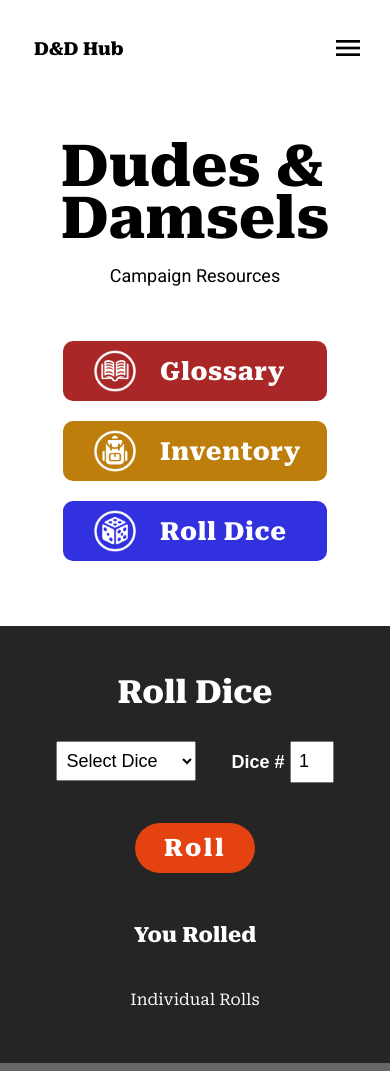
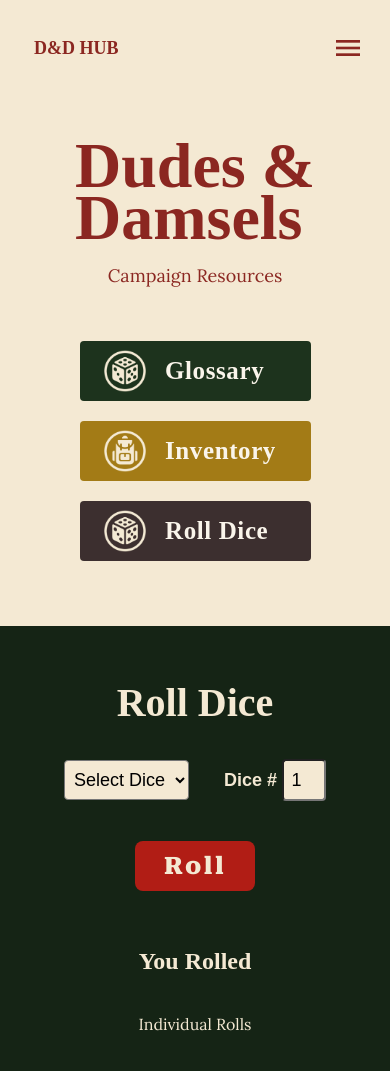
Before and after one commit to wardgd3/D-D-Hub, a plain HTML site: page index.html in a window 390 px wide. Shown: the top 1071 px of the page. Drawn offline with nearby package versions, Linux system fonts and the light colour scheme; a web font is replaced by a local one.

Commit message:
updated color palette to fit DnD theme, changed typeface to 'IM Fell English SC'and 'Lora' serifs

```diff
--- a/index.html
+++ b/index.html
@@ -7,7 +7,7 @@
     <link rel="stylesheet" href="https://fonts.googleapis.com/icon?family=Material+Icons"/>
     <link rel="preconnect" href="https://fonts.googleapis.com">
     <link rel="preconnect" href="https://fonts.gstatic.com" crossorigin>
-    <link href="https://fonts.googleapis.com/css2?family=Roboto+Serif:opsz,wght@8..144,400;8..144,500;8..144,600;8..144,800&family=Roboto:wght@300;400&display=swap" rel="stylesheet">
+    <link href="https://fonts.googleapis.com/css2?family=IM+Fell+English+SC&family=Lora&family=Roboto+Serif:opsz,wght@8..144,400;8..144,500;8..144,600;8..144,800&family=Roboto:wght@300;400&display=swap" rel="stylesheet">
     <title>D&D Hub</title>
 </head>
 <body>
@@ -38,7 +38,7 @@
         </nav>
         <nav class="nav-mobile">
             <!--<a href="#"><img src="images\mountain logo-02.png" alt="Logo"></a> -->
-            <h1>D&D Hub</h1>
+            <h1>D&D HUB</h1>
             <div id="icon-container">
             <i class="material-icons" id="menuIcon">menu</i>
             </div>
@@ -91,15 +91,15 @@
             <!--<h3 id="h3-resources">Player Resources</h3>-->
             <div class="resources-box-container" id="player-resources-container">
                 <div class="box-resources">
-                    <img id="glossary-icons" src="images\web icon white-new-04.png">
+                    <img id="glossary-icons" src="images\paper color icon-07.png">
                     <h3 id="resources-text-h3">Glossary</h3>
                 </div> <!--Notes, NPC, Cities, Player Info-->
                 <div class="box-resources" id="box-player-info">
-                    <img id="glossary-icons" src="images\web icon white-new-05.png">
+                    <img id="glossary-icons" src="images\paper color icon-08.png">
                     <h3 id="resources-text-h3">Inventory</h3>
                 </div>
                 <div class="box-resources" id="dice">
-                    <img id="glossary-icons" src="images\web icon white-new-06.png">
+                    <img id="glossary-icons" src="images\paper color icon-07.png">
                     <h3 id="resources-text-h3">Roll Dice</h3>
                 </div>
             </div>
--- a/script.js
+++ b/script.js
@@ -2,7 +2,7 @@
     // Function to update the color and position based on scroll position
     function updateIconAppearanceBasedOnScroll() {
         var offset = $(window).scrollTop();
-        var colorBasedOnScroll = offset < 100 ? 'black' : 'white'; // Black when at the top
+        var colorBasedOnScroll = offset < 100 ? '#8B2721' : '#F4E9D3'; // Black when at the top
 
         // Calculate top position based on scroll offset continuously
         var topPosition = Math.max(20 - offset, 0) + 'px';
@@ -45,7 +45,7 @@
         var fadeUntil = 100;
         var opacity = offset <= fadeUntil ? 0 + offset / fadeUntil : 1;
 
-        $('.nav-mobile').css('background-color', 'rgba(37, 37, 37, ' + opacity + ')');
+        $('.nav-mobile').css('background-color', 'rgba(29, 51, 29, ' + opacity + ')');
         updateIconAppearanceBasedOnScroll();
         //$('.nav-mobile h1, .nav-mobile img').css('opacity', opacity);
     });
--- a/style.css
+++ b/style.css
@@ -8,6 +8,7 @@
     width: 60%;
     padding: 0;
     margin: 0 auto;
+    background-color: #F4E9D3;
 }
 a {
     text-decoration: none;
@@ -16,13 +17,14 @@
 }
 
 h1, h2, h3{
-    font-family: 'Roboto Serif', serif;
+    font-family: 'IM Fell English SC', serif;
 }
 
 p{
-    font-family: 'Roboto', sans-serif;
+    font-family: 'Lora', serif;
     font-weight: 400;
     line-height: 27px;
+    color: #8B2721;
 }
 
 @media (max-width: 550px) {
@@ -138,7 +140,7 @@
             align-items: center;
             position: fixed;
             z-index: 2000;
-            background-color: rgba(26, 26, 26, 0);
+            background-color: rgba(60, 47, 47, 0);
             transition: background-color 0.3s ease;
             width: 100%;
             margin: 0;
@@ -216,14 +218,14 @@
             z-index: 1000;
             transition: right 0.5s ease;
             cursor: pointer;
-            background-color: rgb(95, 90, 89);
+            background-color: #3C2F2F;
             text-align: center;
             /* Initialize with hidden state */
         }
         #menuContent h4{
             margin-top: 120px;
             font-size: 22px;
-            color: white;
+            color: #F4E9D3;
             font-family: 'Roboto Serif', serif;
             margin-bottom: 5;
         }
@@ -237,6 +239,7 @@
             z-index: 1000;
         }
         #menu-list-mobile {
+            color: #F4E9D3;
             text-decoration: none;
             list-style: none;
             z-index: 1000;
@@ -248,7 +251,7 @@
             height: auto;
         }
         #menu-list-mobile a{
-            color: white;
+            color: #F4E9D3;
         }
         #menu-list-mobile-account-options{
             text-decoration: none;
@@ -264,7 +267,7 @@
             color: black;
         }
         #menu-list-mobile-account-options a{
-            color: white;
+            color: #F4E9D3;
         }
         #menu-list-mobile a.active {
             color: orange;
@@ -363,11 +366,12 @@
 .group-info h1{
     margin: 0 auto;
     padding: 0;
-    font-size: 58px;
+    font-size: 64px;
     line-height: 52px;
-    font-family: 'Roboto Serif', serif;
+    font-family: 'IM Fell English SC', serif;
     font-weight: 800;
     width: auto;
+    color: #8B2721;
 }
 /* main onjectives ---------------------------------------------------------------------------------------------------------------------*/
 .main-objectives{
@@ -414,15 +418,10 @@
     font-weight: 600;
 }
 
-#h3-resources{
-    text-align: left;
-    color: white;
-    position: relative;
-}
 
 #resources-text-h3{
     position: relative;
-    left: 55px;
+    left: 60px;
     text-align: left;
     width: 180px;
     letter-spacing: 0.6px;
@@ -432,7 +431,7 @@
 #glossary-icons{
     width: 42.5px;
     height: auto;
-    margin-left: -160px;
+    margin-left: -140px;
     position: absolute;
 
 }
@@ -449,22 +448,22 @@
 }
 .box-resources {
     height: 60px;
-    width: 80%;
-    background-color: rgb(170, 39, 39);
+    width: 70%;
+    background-color: rgb(29, 51, 29);
     display: flex;
     align-items: center;
     justify-content: center;
-    color: white;
+    color: #faf5eb;
     margin-bottom: 20px;
     font-size: 24px;
-    border-radius: 10px;
+    border-radius: 4px;
     text-align: left;
 }
 #box-player-info {
-    background-color: rgb(189, 126, 11);
+    background-color: #a37b16;
 }
 #dice{
-    background-color: rgb(49, 49, 224);
+    background-color: #3C2F2F;
 }
 }
 
@@ -485,9 +484,10 @@
 .dice-app {
     margin: 30px 0px 0px;
     padding: 0;
-    background-color: rgb(37, 37, 37);
+    background-color: rgb(21, 36, 21);
     text-align: center;
     width: 100%;
+    color: #F4E9D3;
 }
 .dice-container{
     display: flex;
@@ -504,19 +504,21 @@
     padding: 5px;
     margin-right: 30px;
     width: 120px;
+    border-radius: 4px;
 }
 #form-dice input{
     font-size: 18px;
     height: 28px;
     padding: 5px;
     width: 60px;
+    border-radius: 4px;
 }
 .dice-result-button {
-    border-radius: 30px;
+    border-radius: 8px;
     border: none;
     width: 120px;
-    background-color: rgb(228, 66, 16);
-    color: white;
+    background-color: #b11d15;
+    color: #F4E9D3;
     font-size: 24px;
     height: 50px;
     margin-bottom: 10px;
@@ -537,12 +539,12 @@
     }
 
     .dice-app {
-        color: white;
+        color: #F4E9D3;
         padding-bottom: 20px;
         padding-top: 20px;
     }
     .dice-app h1{
-        font-size: 32px;
+        font-size: 40px;
     }
     .dice-container{
         display: flex;
@@ -561,7 +563,8 @@
         height: 40px;
         padding: 5px;
         margin-right: 30px;
-        width: 140px;
+        width: 125px;
+        background-color: #F4E9D3;
     }
     #form-dice input{
         font-size: 18px;
@@ -569,6 +572,7 @@
         padding: 5px;
         width: 30px;
         text-align: center;
+        background-color: #F4E9D3;
     }
     .dice-print-result {
         display: flex;
@@ -579,18 +583,23 @@
         margin-top: 10px;
         padding-bottom: 10px;
     }
-    .dice-print-result h4 {
-        margin: 15px 0; /* Provides consistent spacing */
-        font-size: 16px;
-        font-family: 'Roboto serif', serif;
-        font-weight: 300;
-    }
+
     .dice-print-result h3{
         margin-bottom: 10px;
+        font-family: 'IM Fell English SC', serif;
+        font-size: 24px;
+    }
+    .dice-print-result h4 {
+        margin: 5px 0; /* Provides consistent spacing */
+        font-size: 16px;
+        font-family: 'Lora', serif;
+        font-weight: 300;
     }
 
     #totalResult{
-        font-size: 55px;
+        font-size: 60px;
+        margin: 0;
+        padding: 0;
     }
     #individualRolls{
         margin-top: 0;
```
Also changed, not shown: images/paper color icon-07.png (added), images/paper color icon-08.png (added), images/paper color icon-09.png (added), 1 other file.
